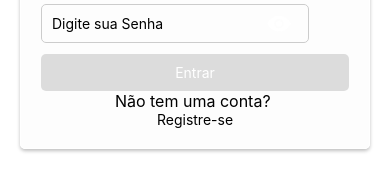
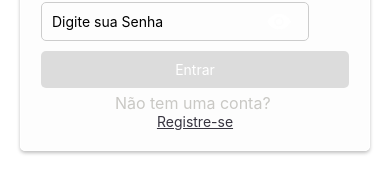
Before and after one commit to FelipeSutter/mobile-trab-final, a React Native app: screen / in a window 390 px wide. Shown: the part 466-647 px from the top of the page. Built offline with nearby package versions, Linux system fonts and the light colour scheme.

Commit message:
Estilização página signin e signup

```diff
--- a/src/components/Button/index.js
+++ b/src/components/Button/index.js
@@ -31,7 +31,7 @@ const styles = StyleSheet.create({
     justifyContent: "center",
   },
   enabledButton: {
-    backgroundColor: "#70D460",
+    backgroundColor: "#6141AC",
   },
   disabledButton: {
     backgroundColor: "#DCDCDC",
--- a/src/pages/Signin/index.js
+++ b/src/pages/Signin/index.js
@@ -110,16 +110,18 @@ const styles = StyleSheet.create({
   },
   labelSignup: {
     fontSize: 16,
-    color: "black",
+    color: "#c9c8c4",
     textAlign: "center",
+    marginTop: 5,
   },
   labelError: {
     fontSize: 14,
     color: "red",
   },
   strong: {
-    color: "black",
+    color: "#383540",
     textAlign: "center",
+    textDecorationLine: "underline",
   },
   video: {
     flex: 1,
--- a/src/pages/Signup/index.js
+++ b/src/pages/Signup/index.js
@@ -7,12 +7,22 @@ import AsyncStorage from "@react-native-async-storage/async-storage";
 import { BlurView } from "expo-blur";
 import { Video } from "expo-av";
 import BackgroundVideo from "../../../assets/womanMusic2.mp4";
+import {
+  useFonts,
+  Raleway_400Regular,
+  Raleway_700Bold,
+} from "@expo-google-fonts/raleway";
 
 const Signup = ({ navigation }) => {
   const [email, setEmail] = useState("");
   const [emailConf, setEmailConf] = useState("");
   const [senha, setSenha] = useState("");
   const [error, setError] = useState("");
+
+  const [fontsLoaded] = useFonts({
+    Raleway_400Regular,
+    Raleway_700Bold,
+  });
   const [status, setStatus] = useState({});
 
   const handleSignup = async () => {
@@ -20,7 +30,7 @@ const Signup = ({ navigation }) => {
       setError("Preencha todos os campos");
       return;
     } else if (email !== emailConf) {
-      setError("Os e-mails não são iguais");
+      setError("Os nomes não são iguais");
       return;
     }
 
@@ -104,13 +114,14 @@ const styles = StyleSheet.create({
   },
   labelSignin: {
     fontSize: 16,
-    color: "#676767",
+    color: "#c9c8c4",
     marginTop: 10,
     textAlign: "center",
   },
   strong: {
-    color: "#007bff", // Cor do link
+    color: "#383540", // Cor do link
     textDecorationLine: "underline",
+    marginLeft: 5,
   },
   video: {
     flex: 1,
@@ -125,6 +136,7 @@ const styles = StyleSheet.create({
 
   titleSingup: {
     fontSize: 40,
-    color: "#fff",
+    color: "#e2e2e2",
+    fontFamily: "Raleway_700Bold",
   },
 });
```
